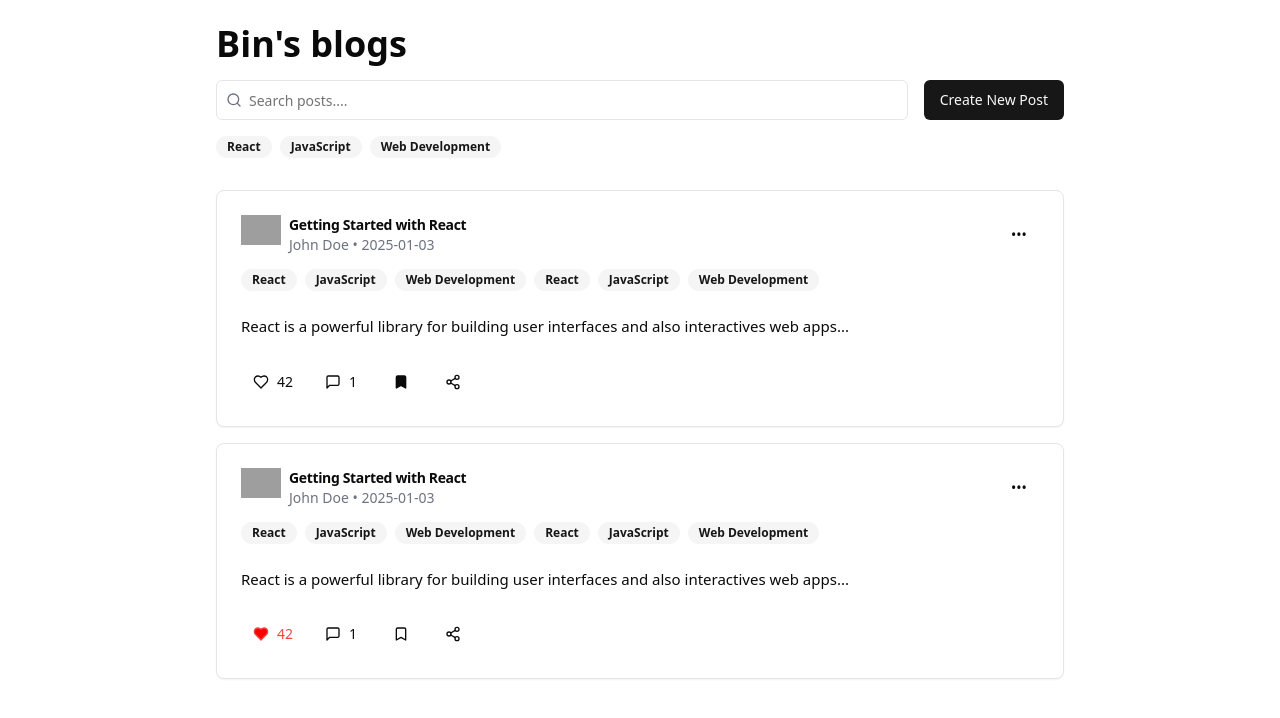
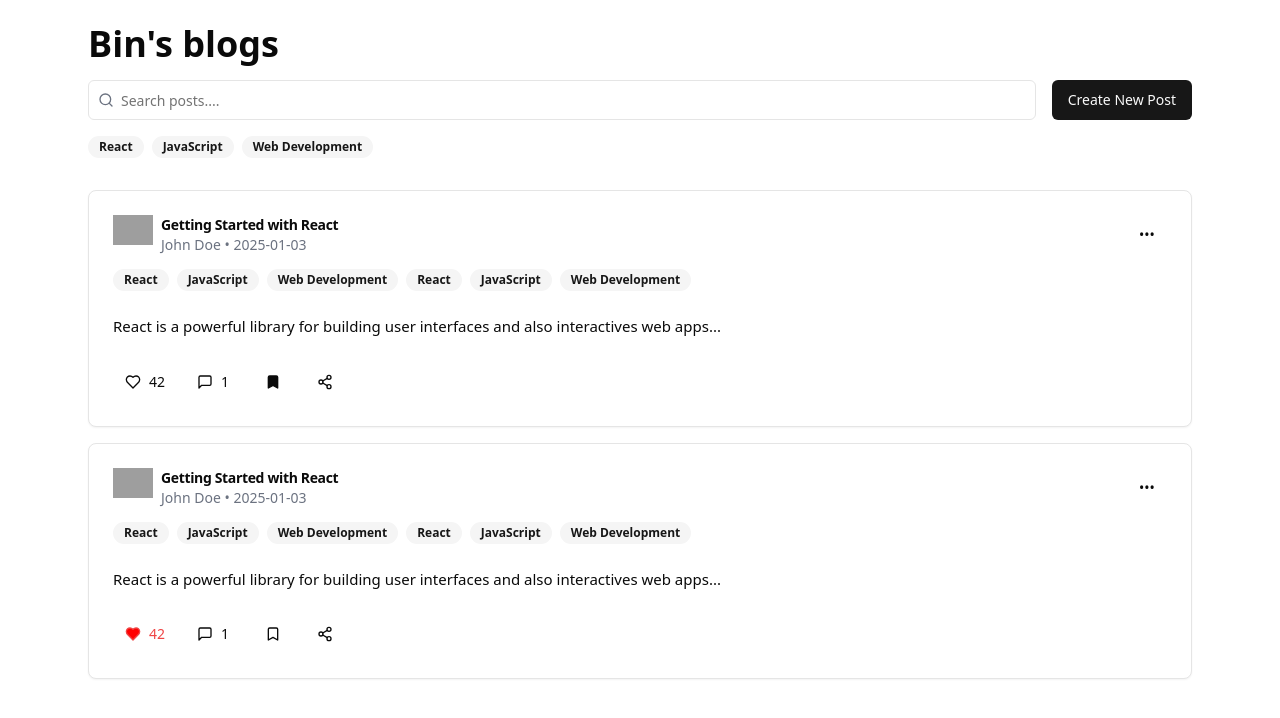
Before and after one commit to binayakChhetri/Personal-blog, a React (Vite) app: page / in a window 1280 px wide. Shown: the top 718 px of the page. Built offline with nearby package versions, Linux system fonts and the light colour scheme; grey boxes are pictures that could not be loaded.

Commit message:
Added project folder structure

```diff
--- a/src/App.tsx
+++ b/src/App.tsx
@@ -3,7 +3,7 @@ import { BlogPost } from "./modules/blog-post/components/BlogPost";
 
 export default function App() {
   return (
-    <div className="max-w-4xl mx-auto p-6">
+    <div className="max-w-6xl mx-auto p-6">
       <Header />
       <BlogPost />
     </div>
--- /dev/null
+++ b/src/layout/Footer.tsx
@@ -0,0 +1,3 @@
+export default function Footer() {
+  return <div>Footer</div>;
+}
--- /dev/null
+++ b/src/layout/Section.tsx
@@ -0,0 +1,3 @@
+export const Section = () => {
+  return <div>Section</div>;
+};
```
Also changed, not shown: src/layout/Header.tsx (+3 -4 lines), src/store/store.ts (added).
